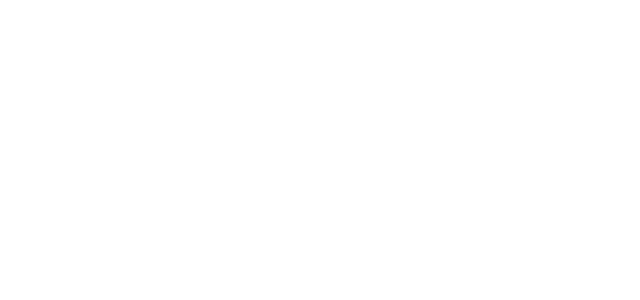
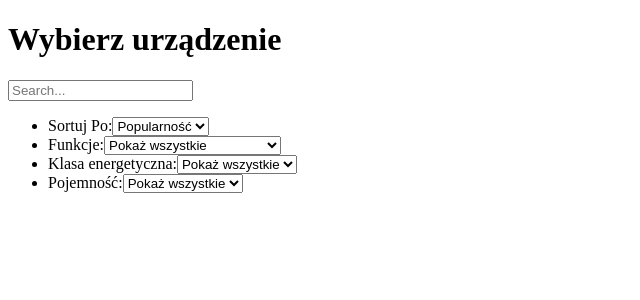
Before and after one commit to CharlesSBL/webDevTestTask-cheil, a React (Vite) app: page / in a window 1280 px wide. Shown: the top 300 px of the page, without its empty margins (0-640 px from the left). Built offline with nearby package versions, Linux system fonts and the light colour scheme.

Commit message:
feat: add static html header, section-filter, footer

```diff
--- a/src/main.tsx
+++ b/src/main.tsx
@@ -3,5 +3,59 @@
 
 createRoot(document.getElementById('root')!).render(
   <StrictMode>
-  </StrictMode>,
+    <header>
+      <h1>Wybierz urządzenie</h1>
+    </header>
+
+    <section className='filter-bar'>
+      <input className='search-input' placeholder='Search...' type="search" />
+
+      <ul className='filter-menu'>
+        <li className='filter-item filter-item-1 filter-by'>
+          <label htmlFor="sort-by">Sortuj Po:</label>
+          <select id="sort-by">
+            <option value="popularność">Popularność</option>
+            <option value="cena">Cena</option>
+            <option value="pojemność">pojemność</option>
+          </select>
+        </li>
+        <li className='filter-item filter-item-2 filter-function'>
+          <label htmlFor="sort-function">Funkcje:</label>
+          <select id="sort-function">
+            <option value="pokaż-wszystkie">Pokaż wszystkie</option>
+            <option value="drzwi-addwash">Drzwi AddWash™</option>
+            <option value="panel-ai-control">Panel AI Control</option>
+            <option value="silnik-inwerterowy">Silnik inwerterowy</option>
+            <option value="wyświetlacz-elektroniczny">Wyświetlacz elektroniczny</option>
+          </select>
+        </li>
+        <li className='filter-item filter-item-3 filter-energy'>
+          <label htmlFor="sort-energy">Klasa energetyczna:</label>
+          <select id="sort-energy">
+            <option value="pokaż-wszystkie">Pokaż wszystkie</option>
+            <option value="a">A</option>
+            <option value="b">B</option>
+            <option value="c">C</option>
+            <option value="d">D</option>
+            <option value="f">F</option>
+          </select>
+        </li>
+        <li className='filter-item filter-item-4 filter-capacity'>
+          <label htmlFor="sort-capacity">Pojemność:</label>
+          <select id="sort-capacity">
+            <option value="pokaż-wszystkie">Pokaż wszystkie</option>
+            <option value="9kg">9kg</option>
+            <option value="8kg">8kg</option>
+            <option value="10.5kg">10.5kg</option>
+          </select>
+        </li>
+      </ul>
+    </section>
+
+
+
+    <footer>
+      <div className='card-expand'></div>
+    </footer>
+  </StrictMode>
 )
```
Also changed, not shown: data/products/products-doc.md (+31 -37 lines).
